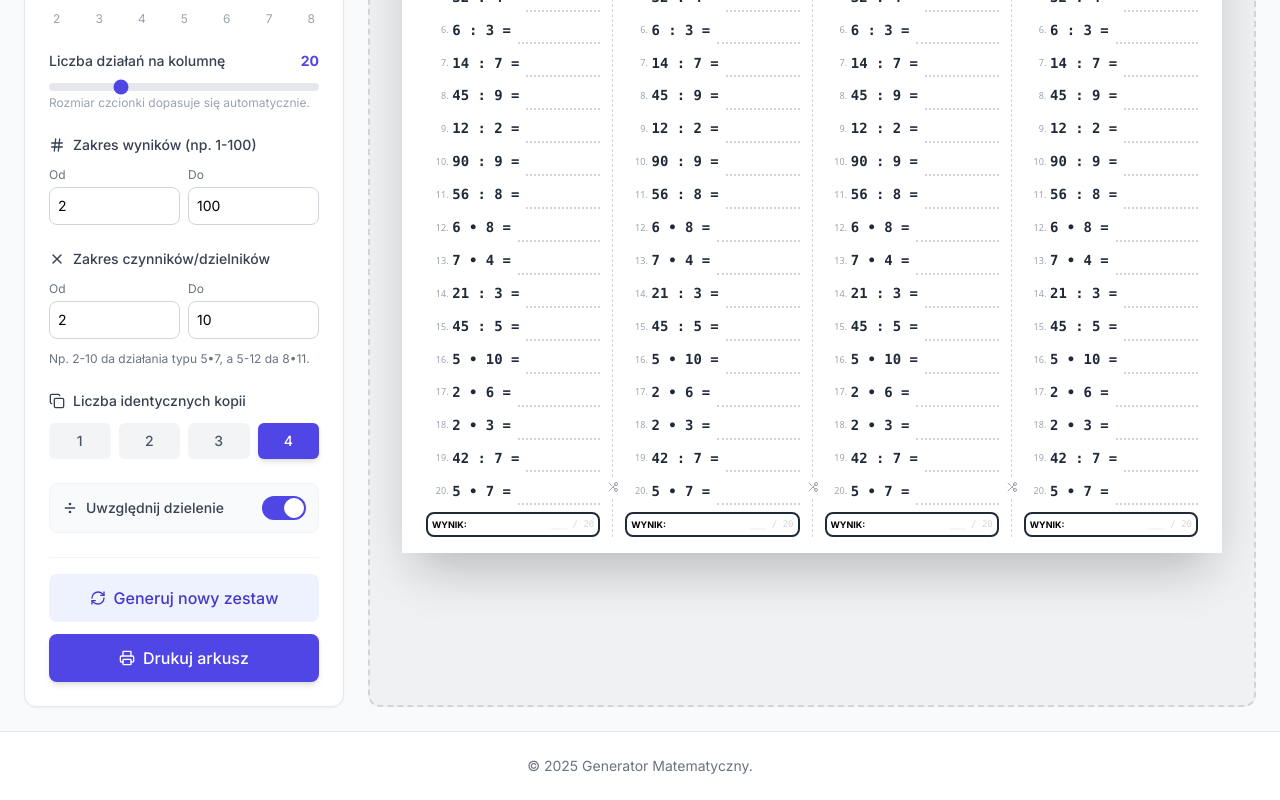
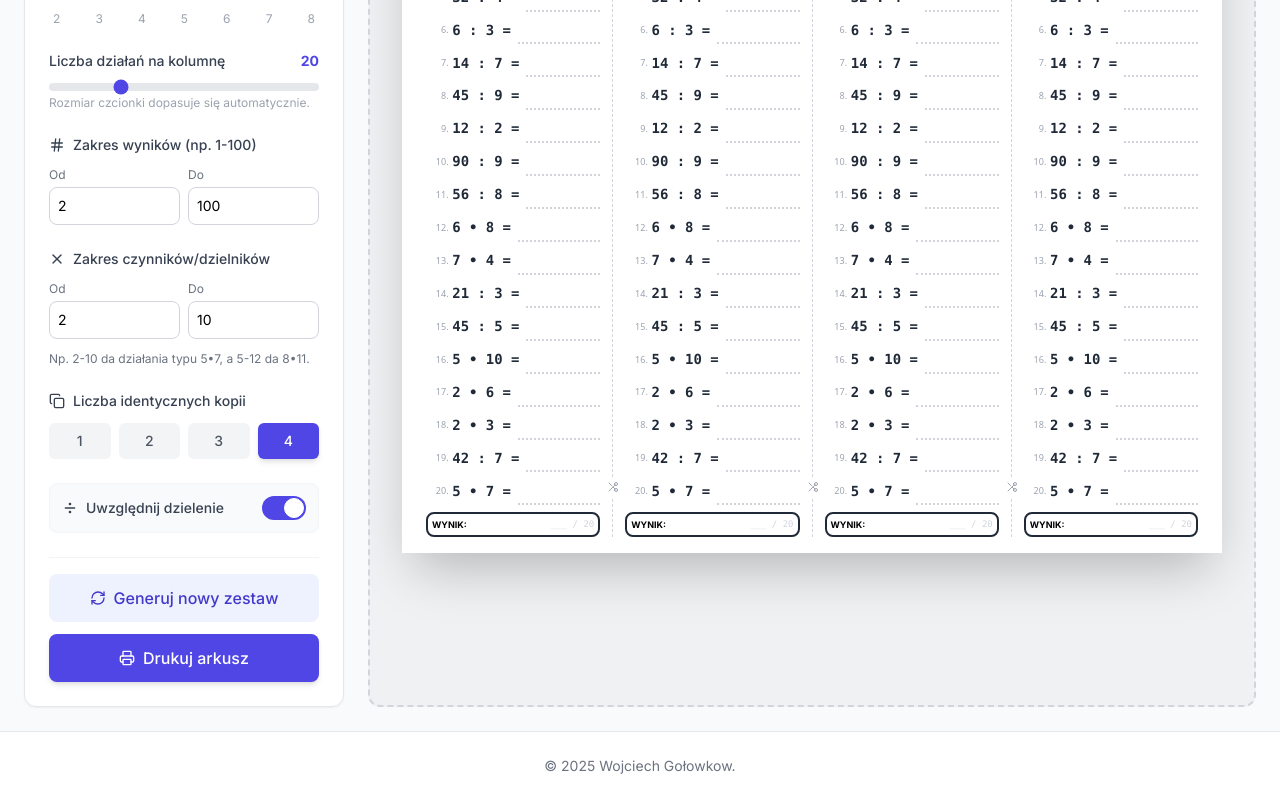
Before and after one commit to golonko/tabliczka-mnozenia, a React (Vite) app: page / in a window 1280 px wide. Shown: the part 225-1025 px from the top of the page. Built offline with nearby package versions, Linux system fonts and the light colour scheme.

Commit message:
copyright

```diff
--- a/App.tsx
+++ b/App.tsx
@@ -103,7 +103,7 @@ const App: React.FC = () => {
 
       {/* Footer - Hidden on Print */}
       <footer className="bg-white border-t border-gray-200 py-6 text-center text-sm text-gray-500 no-print">
-        <p>&copy; {new Date().getFullYear()} Generator Matematyczny.</p>
+        <p>&copy; {new Date().getFullYear()} Wojciech Gołowkow.</p>
       </footer>
     </div>
   );
```
